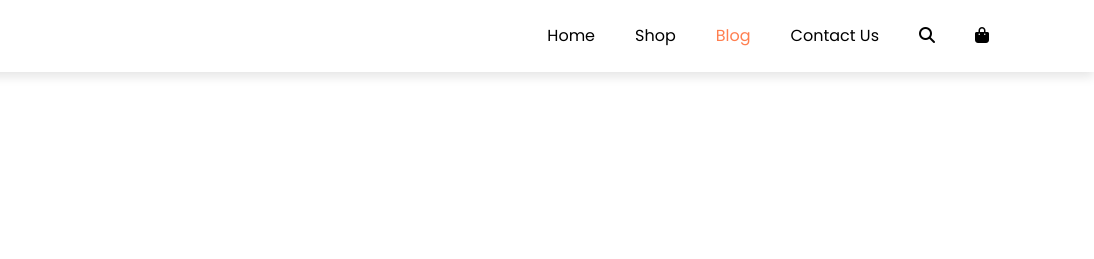
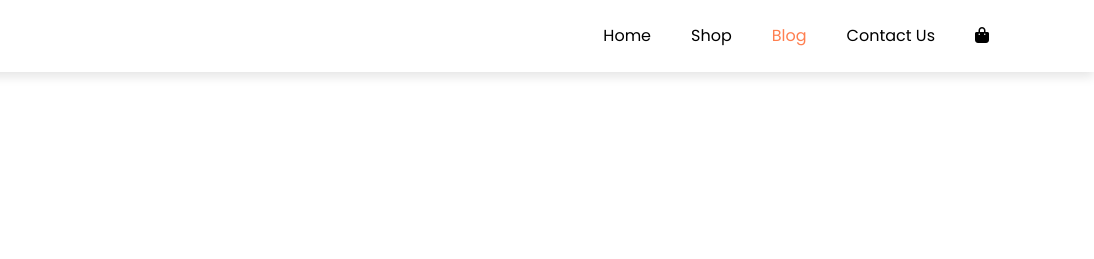
Before and after one commit to keerthirajhan/E-Commerce-website-Mini-Project-, a plain HTML site: page blog.html in a window 1280 px wide. Shown: the top 259 px of the page, 186-1280 px from the left. Drawn offline with nearby package versions, Linux system fonts and the light colour scheme.

Commit message:
Update2_removed_search

```diff
--- a/blog.html
+++ b/blog.html
@@ -27,7 +27,7 @@
           <!-- <li class="nav-item"><a class="nav-link" href="#">About</a></li> -->
           <li class="nav-item"><a class="nav-link" href="index.html#contact">Contact Us</a></li>
           <li class="nav-item d-flex align-items-center">
-            <a class="nav-link" href="#"><i class="fa-solid fa-magnifying-glass"></i></a>
+            <!-- <a class="nav-link" href="#"><i class="fa-solid fa-magnifying-glass"></i></a> -->
             <a class="nav-link" href="cart.html"><i class="fa-solid fa-shopping-bag"></i></a>
           </li>
         </ul>
```
Also changed, not shown: cart.html (+1 -1 lines), index.html (+1 -1 lines), shop.html (+1 -1 lines).
